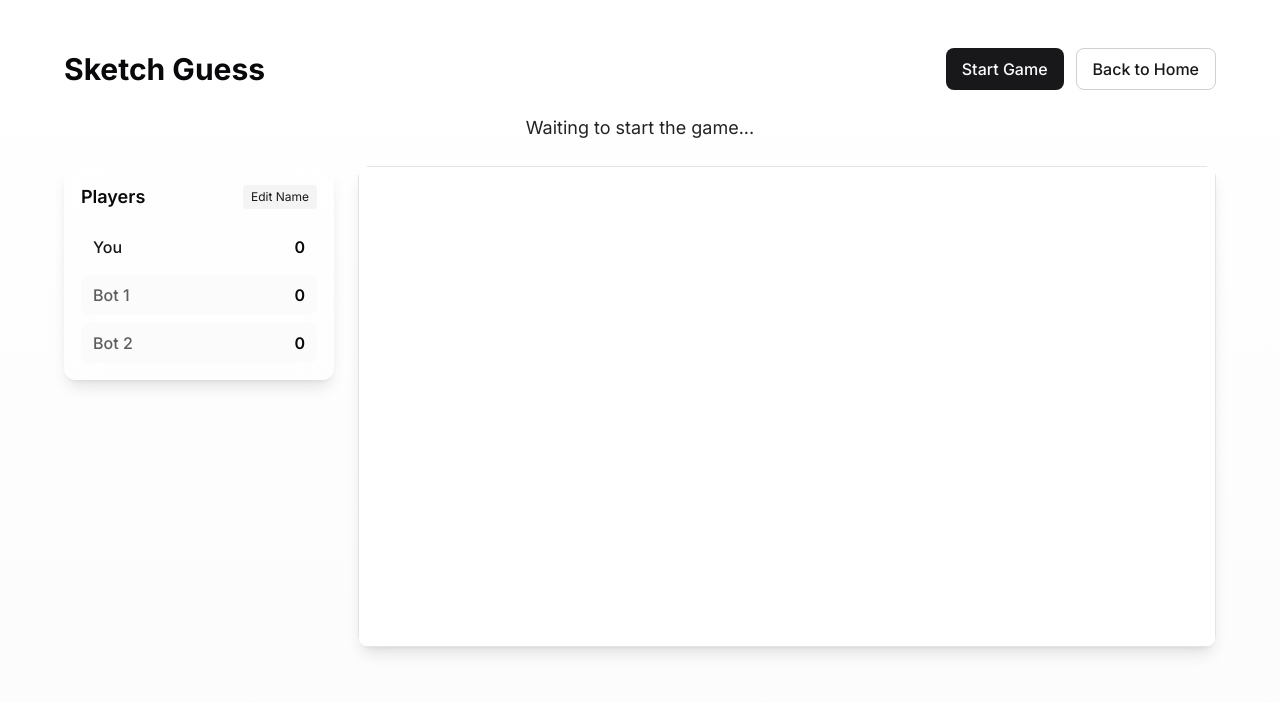
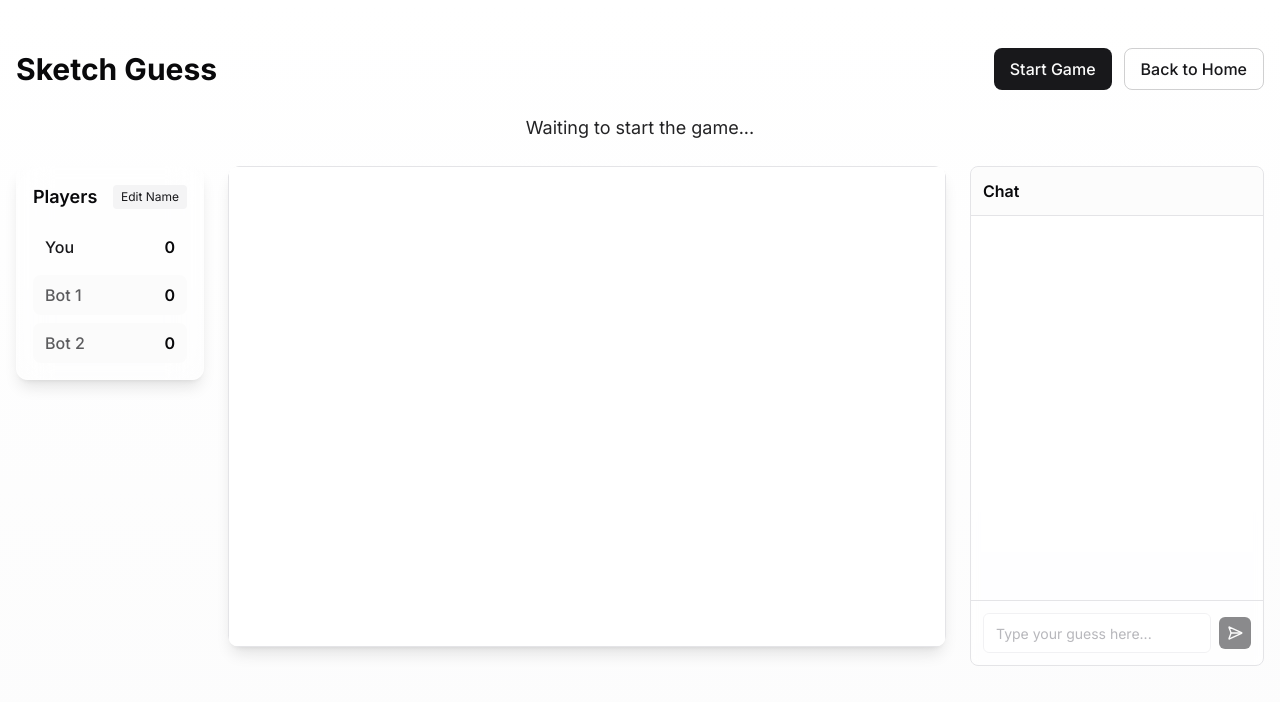
Before and after one commit to sid-code-world/sketch-guess-fun, a React (Vite) app: page /game in a window 1280 px wide. Shown: the top 702 px of the page. Built offline with nearby package versions, Linux system fonts and the light colour scheme.

Commit message:
Add chat box to game room
Adds a chat box to the game room for users and bots to submit guesses. Displays a success message upon correct guess.

```diff
--- a/package.json
+++ b/package.json
@@ -28,7 +28,7 @@
     "@radix-ui/react-popover": "^1.1.1",
     "@radix-ui/react-progress": "^1.1.0",
     "@radix-ui/react-radio-group": "^1.2.0",
-    "@radix-ui/react-scroll-area": "^1.1.0",
+    "@radix-ui/react-scroll-area": "^1.2.3",
     "@radix-ui/react-select": "^2.1.1",
     "@radix-ui/react-separator": "^1.1.0",
     "@radix-ui/react-slider": "^1.2.0",
--- /dev/null
+++ b/src/components/ChatBox.tsx
@@ -0,0 +1,173 @@
+
+import { useState, useRef, useEffect } from "react";
+import { useGame } from "@/contexts/GameContext";
+import { Check, SendHorizontal } from "lucide-react";
+import { Input } from "@/components/ui/input";
+import { ScrollArea } from "@/components/ui/scroll-area";
+import { cn } from "@/lib/utils";
+
+type MessageType = {
+  id: string;
+  playerId: string;
+  playerName: string;
+  content: string;
+  isCorrectGuess: boolean;
+  timestamp: Date;
+};
+
+const ChatBox = () => {
+  const { gameState, submitGuess, isDrawer } = useGame();
+  const [input, setInput] = useState("");
+  const [messages, setMessages] = useState<MessageType[]>([]);
+  const messagesEndRef = useRef<HTMLDivElement>(null);
+
+  // Scroll to bottom of chat when new messages arrive
+  useEffect(() => {
+    messagesEndRef.current?.scrollIntoView({ behavior: "smooth" });
+  }, [messages]);
+
+  // Add system messages for game events
+  useEffect(() => {
+    if (gameState.phase === 'drawing' && gameState.timeRemaining === gameState.roundTime) {
+      // Add message when round starts
+      const newMessage: MessageType = {
+        id: `system-${Date.now()}`,
+        playerId: 'system',
+        playerName: 'System',
+        content: `Round ${gameState.roundNumber} started! Time to guess the word.`,
+        isCorrectGuess: false,
+        timestamp: new Date(),
+      };
+      setMessages(prev => [...prev, newMessage]);
+    }
+
+    if (gameState.phase === 'round-end') {
+      // Add message when round ends
+      const newMessage: MessageType = {
+        id: `system-${Date.now()}`,
+        playerId: 'system',
+        playerName: 'System',
+        content: `Round ended! The word was "${gameState.currentWord}".`,
+        isCorrectGuess: false,
+        timestamp: new Date(),
+      };
+      setMessages(prev => [...prev, newMessage]);
+    }
+  }, [gameState.phase, gameState.roundNumber, gameState.timeRemaining, gameState.currentWord, gameState.roundTime]);
+
+  // Listen for bot guesses
+  useEffect(() => {
+    // Subscribe to bot guess events from GameContext
+    const botGuessListener = (botId: string, botName: string, isCorrect: boolean) => {
+      const newMessage: MessageType = {
+        id: `${botId}-${Date.now()}`,
+        playerId: botId,
+        playerName: botName,
+        content: isCorrect ? "guessed the word!" : `I think it's "${getRandomIncorrectGuess()}"`,
+        isCorrectGuess: isCorrect,
+        timestamp: new Date(),
+      };
+      setMessages(prev => [...prev, newMessage]);
+    };
+
+    // Cleanup function would go here if we had an event emitter
+    return () => {
+      // Remove event listener if needed
+    };
+  }, []);
+
+  const getRandomIncorrectGuess = () => {
+    const incorrectGuesses = [
+      "house", "tree", "car", "ball", "dog", "cat", "boat", "chair",
+      "table", "phone", "computer", "glasses", "fork", "shoe"
+    ];
+    return incorrectGuesses[Math.floor(Math.random() * incorrectGuesses.length)];
+  };
+
+  const handleSubmit = (e: React.FormEvent) => {
+    e.preventDefault();
+
+    if (!input.trim() || gameState.phase !== 'drawing' || isDrawer) return;
+
+    // Call the submitGuess function from context
+    const isCorrect = submitGuess(input);
+
+    // Add message to chat
+    const newMessage: MessageType = {
+      id: `player-${Date.now()}`,
+      playerId: 'player',
+      playerName: gameState.players.find(p => !p.isComputer)?.name || 'You',
+      content: isCorrect ? "guessed the word!" : input,
+      isCorrectGuess: isCorrect,
+      timestamp: new Date(),
+    };
+
+    setMessages(prev => [...prev, newMessage]);
+    setInput("");
+  };
+
+  return (
+    <div className="flex flex-col h-full border rounded-lg bg-white/70 backdrop-blur-sm overflow-hidden">
+      <div className="p-3 border-b bg-secondary/30">
+        <h3 className="font-semibold">Chat</h3>
+      </div>
+
+      <ScrollArea className="flex-1 p-3">
+        <div className="space-y-3 pb-3">
+          {messages.map((message) => (
+            <div
+              key={message.id}
+              className={cn(
+                "flex items-start gap-2 animate-fade-in",
+                message.playerId === 'system' && "text-muted-foreground text-sm"
+              )}
+            >
+              {message.isCorrectGuess && (
+                <span className="mt-0.5 min-w-5 h-5 rounded-full bg-green-100 flex items-center justify-center">
+                  <Check className="h-3.5 w-3.5 text-green-600" />
+                </span>
+              )}
+
+              <div>
+                <span className="font-medium mr-1.5">
+                  {message.playerId === 'system' ? '' : `${message.playerName}:`}
+                </span>
+                <span
+                  className={cn(
+                    message.isCorrectGuess && "text-green-600 font-medium"
+                  )}
+                >
+                  {message.content}
+                </span>
+              </div>
+            </div>
+          ))}
+          <div ref={messagesEndRef} />
+        </div>
+      </ScrollArea>
+
+      <form
+        onSubmit={handleSubmit}
+        className="p-3 border-t flex items-center gap-2"
+      >
+        <Input
+          type="text"
+          placeholder={isDrawer ? "You're drawing..." : "Type your guess here..."}
+          value={input}
+          onChange={(e) => setInput(e.target.value)}
+          disabled={isDrawer || gameState.phase !== 'drawing'}
+          className="flex-1"
+        />
+        <button
+          type="submit"
+          disabled={isDrawer || gameState.phase !== 'drawing'}
+          className="p-2 bg-primary text-primary-foreground rounded-md disabled:opacity-50"
+        >
+          <SendHorizontal className="h-4 w-4" />
+        </button>
+      </form>
+    </div>
+  );
+};
+
+export default ChatBox;
--- a/src/components/ui/scroll-area.tsx
+++ b/src/components/ui/scroll-area.tsx
@@ -1,3 +1,4 @@
+
 import * as React from "react"
 import * as ScrollAreaPrimitive from "@radix-ui/react-scroll-area"
 
@@ -33,7 +34,7 @@ const ScrollBar = React.forwardRef<
       orientation === "vertical" &&
         "h-full w-2.5 border-l border-l-transparent p-[1px]",
       orientation === "horizontal" &&
-        "h-2.5 flex-col border-t border-t-transparent p-[1px]",
+        "h-2.5 border-t border-t-transparent p-[1px]",
       className
     )}
     {...props}
--- a/src/contexts/GameContext.tsx
+++ b/src/contexts/GameContext.tsx
@@ -1,4 +1,3 @@
-
 import React, { createContext, useContext, useState, useEffect, useCallback } from 'react';
 import { toast } from 'sonner';
 
@@ -31,7 +30,7 @@ type GameContextType = {
   selectedColor: string;
   setSelectedColor: (color: string) => void;
   selectWord: (word: string) => void;
-  submitGuess: (guess: string) => void;
+  submitGuess: (guess: string) => boolean;
   startGame: () => void;
   updatePlayerName: (name: string) => void;
   resetGame: () => void;
@@ -263,7 +262,7 @@ export const GameProvider: React.FC<{ children: React.ReactNode }> = ({ children
 
   // Handle guess submission
   const submitGuess = useCallback((guess: string) => {
-    if (gameState.phase !== 'drawing' || isDrawer) return;
+    if (gameState.phase !== 'drawing' || isDrawer) return false;
 
     const normalizedGuess = guess.trim().toLowerCase();
     const normalizedWord = gameState.currentWord.toLowerCase();
@@ -272,9 +271,11 @@ export const GameProvider: React.FC<{ children: React.ReactNode }> = ({ children
       // Correct guess
       handleCorrectGuess(playerId);
       toast.success("Correct! You guessed the word!");
+      return true;
     } else {
       // Incorrect guess
       toast.error("Incorrect guess, try again!");
+      return false;
     }
   }, [gameState.phase, gameState.currentWord, isDrawer, playerId]);
 
--- a/src/pages/GameRoom.tsx
+++ b/src/pages/GameRoom.tsx
@@ -8,6 +8,7 @@ import GameControls from "@/components/GameControls";
 import ColorPalette from "@/components/ColorPalette";
 import WordDisplay from "@/components/WordDisplay";
 import PlayerList from "@/components/PlayerList";
+import ChatBox from "@/components/ChatBox";
 import { toast } from "sonner";
 
 const GameRoom = () => {
@@ -31,7 +32,7 @@ const GameRoom = () => {
 
   return (
     <div className="min-h-screen bg-gradient-to-b from-background to-secondary/30 px-4 py-6 md:py-12">
-      <div className="max-w-6xl mx-auto">
+      <div className="max-w-7xl mx-auto">
         {/* Header */}
         <div className="flex justify-between items-center mb-6">
           <h1 className="text-2xl md:text-3xl font-bold">Sketch Guess</h1>
@@ -99,14 +100,14 @@ const GameRoom = () => {
         </div>
 
         {/* Main game content */}
-        <div className="grid grid-cols-1 lg:grid-cols-4 gap-6">
+        <div className="grid grid-cols-1 lg:grid-cols-12 gap-6">
           {/* Left sidebar - player list */}
-          <div className="lg:col-span-1">
+          <div className="lg:col-span-2">
             <PlayerList />
           </div>
 
           {/* Main content - canvas and controls */}
-          <div className="lg:col-span-3 flex flex-col gap-4">
+          <div className="lg:col-span-7 flex flex-col gap-4">
             {/* Word to guess display */}
             <WordDisplay />
 
@@ -123,6 +124,11 @@ const GameRoom = () => {
               <ColorPalette />
             </div>
           </div>
+
+          {/* Right sidebar - chat */}
+          <div className="lg:col-span-3 h-[500px]">
+            <ChatBox />
+          </div>
         </div>
 
         {/* Word selection modal */}
```
Also changed, not shown: 1 other file (tests, documents, lock files or other folders).
